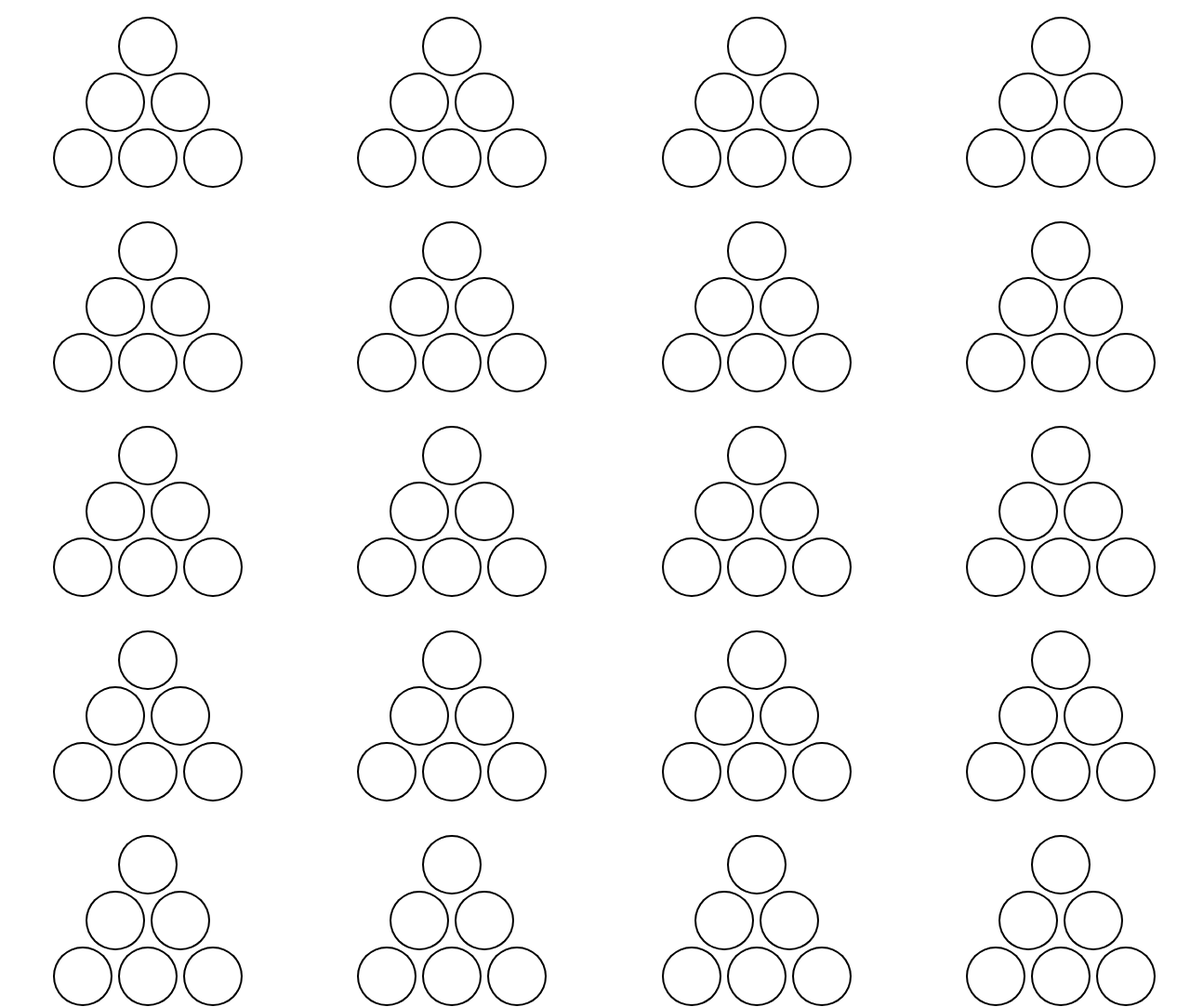
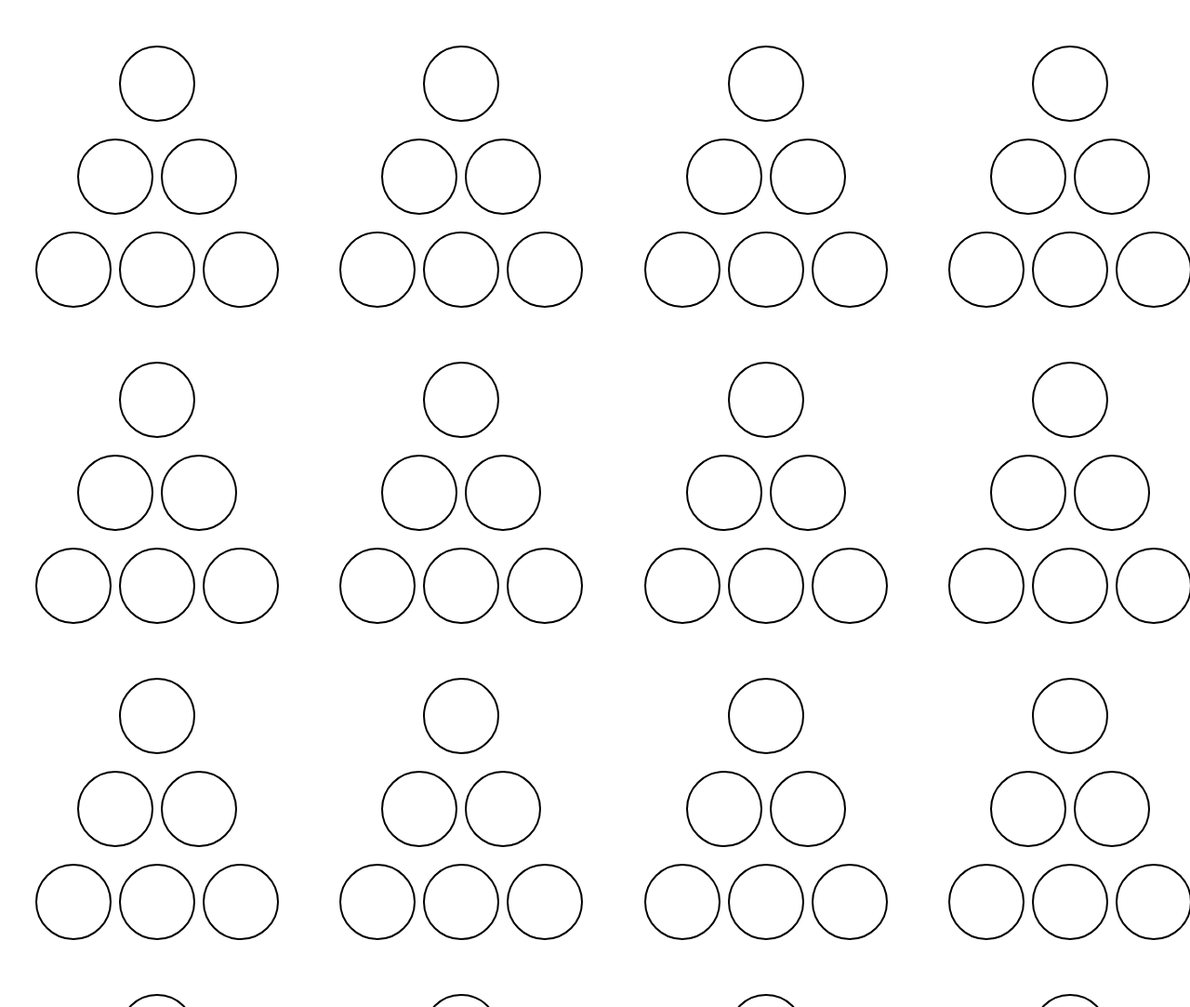
Before and after one commit to uzbekdev1/bs-pyramid-circle-grid, a plain HTML site: page index.html in a window 1280 px wide. Shown: the top 1083 px of the page at 93% size. Drawn offline with nearby package versions, Linux system fonts and the light colour scheme.

```diff
--- a/css/main.css
+++ b/css/main.css
@@ -7,33 +7,9 @@
 }
 
 .pgrid .pgrid-row .pgrid-cell {
-    margin: 20px;
-}
-.pgrid .pgrid-row .pgrid-cell .col-auto {
-    margin-right:  -20px;
+    margin-top: 40px;
 }
 
-.pgrid .pgrid-row .pgrid-cell .circle {
-    width: 60px;
-    height: 60px;
-    background: white;
-    border-radius: 60px;
-    box-sizing: border-box;
-    position: relative;
-    text-align: center;
-    padding: 20px;
+.pgrid .pgrid-row .pgrid-cell .col-auto {
+    margin-right: -40px;
 }
-
-.pgrid .pgrid-row .pgrid-cell .circle:before {
-    border-radius: 100%;
-    content: '';
-    background-image: linear-gradient(to bottom, #000 0%, #000 100%);
-    padding: 2px;
-    width: 60px;
-    height: 60px;
-    top: -2px;
-    left: -2px;
-    position: absolute;
-    z-index: -1;
-    box-sizing: unset;
-}
--- a/js/main.js
+++ b/js/main.js
@@ -2,29 +2,32 @@
 
 $(function () {
     var cols = 4;
-    var template = ` <div class="col pgrid-cell">
+    var circle = `   <svg height="100" width="100">
+                      <circle cx="50" cy="50" r="40" stroke="black" stroke-width="2" fill="white" />
+                    </svg>`
+    var pyramid = ` <div class="col pgrid-cell">
             <div class="row justify-content-center">
                 <div class="col-auto">
-                    <div class="circle"></div>
+                     ${circle}
                 </div>
             </div>
             <div class="row justify-content-center">
                 <div class="col-auto">
-                    <div class="circle"></div>
+                    ${circle}
                 </div>
                 <div class="col-auto">
-                    <div class="circle"></div>
+                    ${circle}
                 </div>
             </div>
             <div class="row justify-content-center">
                 <div class="col-auto">
-                    <div class="circle"></div>
+                    ${circle}
                 </div>
                 <div class="col-auto">
-                    <div class="circle"></div>
+                    ${circle}
                 </div>
                 <div class="col-auto">
-                    <div class="circle"></div>
+                     ${circle}
                 </div>
             </div>
         </div>`;
@@ -32,14 +35,14 @@
     for (var i = 0; i < Math.round(items / cols); i++) {
         var firstRow = $("<div class='row pgrid-row'/>");
         for (var j = 0; j < cols; j++) {
-            firstRow.append(template);
+            firstRow.append(pyramid);
         }
         $("#pgrid1").append(firstRow);
     }
 
     var lastRow = $("<div class='row pgrid-row'/>");
     for (var j = 0; j < items % cols; j++) {
-        lastRow.append(template);
+        lastRow.append(pyramid);
     }
     $("#pgrid1").append(lastRow);
 
```
